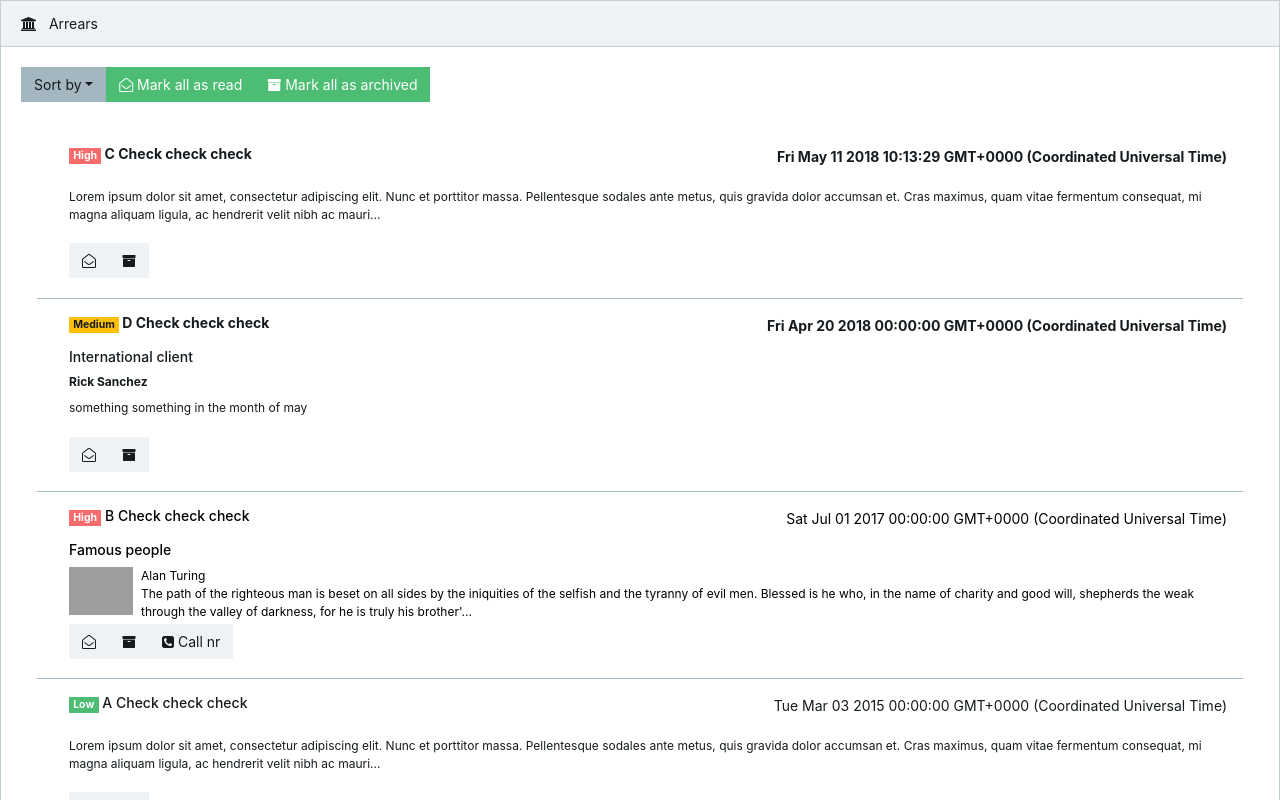
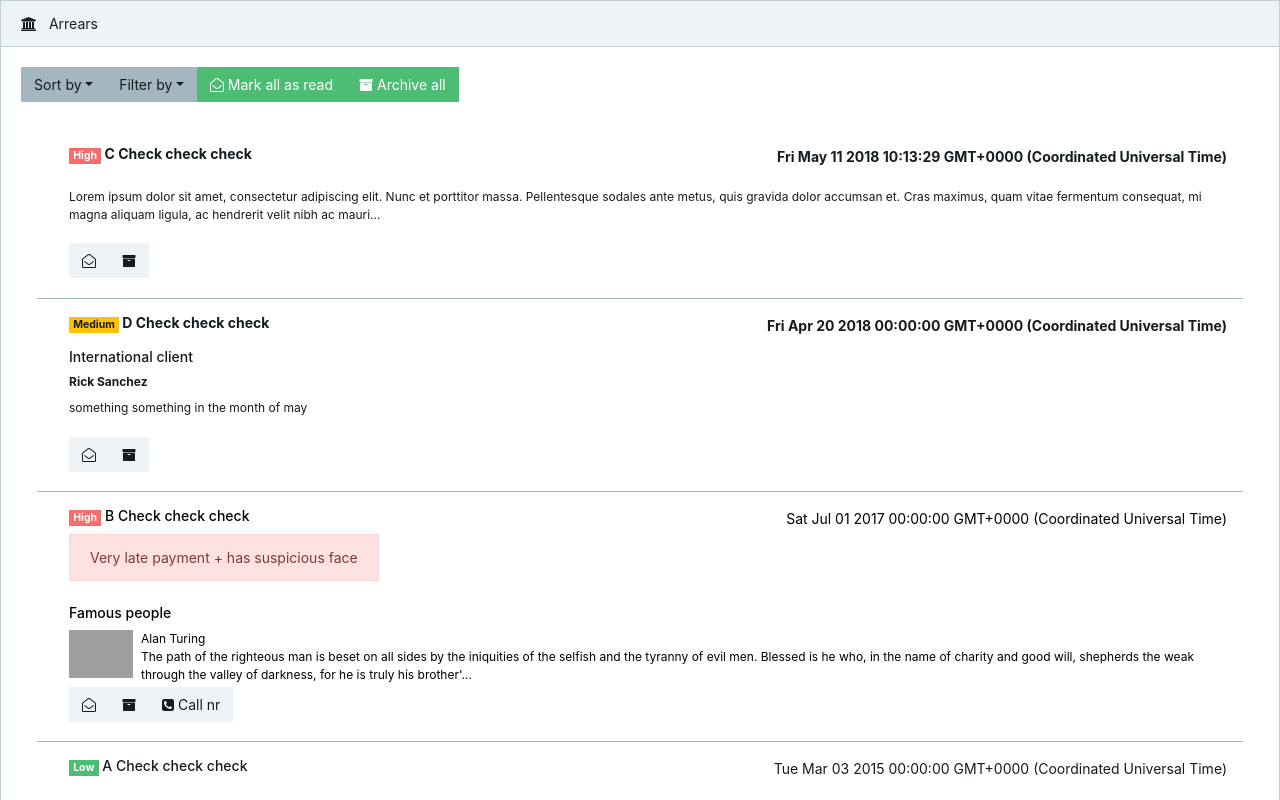
Before and after one commit to twaghmiles/react-table, a React app: page / in a window 1280 px wide. Shown: the top 800 px of the page. Built offline with nearby package versions, Linux system fonts and the light colour scheme; grey boxes are pictures that could not be loaded.

Commit message:
Introduced filtering and refactored notification list to be more dynamic

```diff
--- a/src/App.jsx
+++ b/src/App.jsx
@@ -14,6 +14,7 @@ class App extends Component {
                     id: Math.floor(Math.random() * 1000000 + 1),
                     type: {
                         name: 'type 1',
+                        icon: '',
                         actions: [
                             {
                                 id: 10001000,
@@ -40,6 +41,10 @@ class App extends Component {
                     },
                     title: "B Check check check",
                     date: new Date("2017-07-01"),
+                    alert: {
+                        text: 'Very late payment  + has suspicious face',
+                        color: 'danger'
+                    },
                     priority: {
                         name: "High",
                         value: 1
@@ -170,11 +175,30 @@ class App extends Component {
                     Etiam sed nunc arcu. Cras at tempor orci. Donec rutrum, erat eget blandit eleifend, odio tellus lacinia orci, id venenatis ligula enim eu ante. Proin eget enim efficitur, mollis massa ut, iaculis sapien. Mauris maximus nunc nec imperdiet laoreet. Aenean facilisis vitae est vel sodales. Mauris semper eros sed enim dignissim aliquam. Vivamus non neque et magna pretium euismod. Fusce id eros rutrum neque vestibulum venenatis. Pellentesque at nulla ut ante convallis vestibulum at at urna. Nam dictum ex vitae diam fringilla tristique. Vivamus vulputate a quam at tincidunt. Proin at tortor pulvinar, scelerisque elit ut, tincidunt elit. Donec mattis tortor vitae semper pharetra.`
                 }
             ],
-            selectedItems: [],
             priorityClasses: new Map([['High', 'danger'], ['Medium', 'warning'], ['Low', 'success']]),
             sortableFields: [
                 { title: 'priority', sortByProp: 'value' },
                 { title: 'date', sortByProp: null }
+            ],
+            actions: [
+                {
+                    id: 50001001,
+                    name: 'Mark all as read',
+                    icon: 'fa fa-envelope-open-o',
+                    func: this.handleMarkAllItemsAsRead,
+                    color: 'success'
+                },
+                {
+                    id: 50001010,
+                    name: 'Archive all',
+                    icon: 'fa fa fa-archive',
+                    func: this.handleMarkAllItemsAsArchived,
+                    color: 'success'
+                }
+            ],
+            filters: [
+                { title: 'All', predicateFunc: (item) => !!item },
+                { title: 'Unread', predicateFunc: (item) => !item.isRead }
             ]
 
         }
@@ -182,6 +206,11 @@ class App extends Component {
 
     handlePhonecall = (item) => {
         console.log('.. ring ring', item);
+        const isBiggerThanZero = Math.round(Math.random()) > 0;
+        return {
+            isSuccess: isBiggerThanZero ? true : false,
+            message: isBiggerThanZero ? 'success message' : 'error message'
+        };
     }
 
     handleMarkAsArchived = (item) => {
@@ -194,7 +223,7 @@ class App extends Component {
             }
         });
         this.setState({ items: [...items], selectedItems: items.filter(i => i.isArchived) });
-        const isBiggerThanZero = Math.round(Math.random()) > 0
+        const isBiggerThanZero = Math.round(Math.random()) > 0;
         return {
             isSuccess: isBiggerThanZero ? true : false,
             message: isBiggerThanZero ? 'success message' : 'error message'
@@ -213,7 +242,7 @@ class App extends Component {
     }
 
     handleMarkAsRead = (item) => {
-        const isBiggerThanZero = Math.round(Math.random()) > 0
+        const isBiggerThanZero = Math.round(Math.random()) > 0;
         if (isBiggerThanZero) {
             let { items } = this.state;
             items = items.map(i => {
@@ -232,7 +261,7 @@ class App extends Component {
     }
 
     handleMarkAllItemsAsRead = (item) => {
-        const isBiggerThanZero = Math.round(Math.random()) > 0
+        const isBiggerThanZero = Math.round(Math.random()) > 0;
         if (isBiggerThanZero) {
             let { items } = this.state;
             items = items.map(i => Object.assign(i, i.isRead = true));
--- a/src/components/ItemDetail/index.jsx
+++ b/src/components/ItemDetail/index.jsx
@@ -5,7 +5,7 @@ import { Card } from 'reactstrap';
 const ItemDetail = ({ item, priorityClasses }) => {
     return (
         <Card>
-            <img src="https://peopledotcom.files.wordpress.com/2017/02/polar-bear-6.jpg" alt="ice bear"/>
+            <img src="https://peopledotcom.files.wordpress.com/2017/02/polar-bear-6.jpg" alt="ice bear" width="500"/>
             {/* <CardHeader>
                 <h5>
                     <Badge color={priorityClasses.get(item.priority.name)}>{item.priority.name}</Badge>
--- a/src/components/NotificationList/NotificationListItem/index.js
+++ b/src/components/NotificationList/NotificationListItem/index.js
@@ -1,7 +1,7 @@
 import React, { PureComponent } from 'react';
 import propTypes from 'prop-types';
 import { Link } from 'react-router-dom';
-import { Badge, Button, ButtonGroup, Media } from 'reactstrap';
+import { Alert, Badge, Button, ButtonGroup, Media } from 'reactstrap';
 
 class NotificationListItem extends PureComponent {
 
@@ -44,6 +44,7 @@ class NotificationListItem extends PureComponent {
                 </div>
             )
         }
+        return <div></div>
     }
 
     renderListItem(item, priorityClasses) {
@@ -57,8 +58,10 @@ class NotificationListItem extends PureComponent {
                                 <Badge color={priorityClasses.get(item.priority.name)}>{item.priority.name}</Badge>
                                 <span className="title"> {item.title}</span>
                             </h6>}
+                            {item.alert && <Alert color={item.alert.color}>{item.alert.text}</Alert>}
                     </span>
                     <span className="date"><span className="fa fa-paper-clip"></span> {item.date.toString()}</span>
+
                 </div>
 
                 <div className="description">
@@ -95,7 +98,6 @@ class NotificationListItem extends PureComponent {
                     </Link>
                 }
                 {!item.url && this.renderListItem(item, priorityClasses)}
-
                 <ButtonGroup size="sm" style={{ padding: '0.2rem 0' }}>
                     {this.renderActions(item)}
                 </ButtonGroup>
--- a/src/components/NotificationList/index.js
+++ b/src/components/NotificationList/index.js
@@ -12,11 +12,11 @@ class NotificationList extends PureComponent {
     this.state = {
       sortBy: 'date',
       sortDesc: false,
-      dropdownOpen: false,
-      markAllAsRead: null,
-      markAllAsReadError: null,
-      markAllAsArchived: null,
-      markAllAsArchivedError: null
+      filteredItems: this.props.items,
+      isSortingDropdownOpen: false,
+      isFilteringDropdownOpen: false,
+      successMessage: null,
+      errorMessage: null
     }
   }
 
@@ -40,55 +40,64 @@ class NotificationList extends PureComponent {
     return comparison;
   }
 
-  toggle = () => {
-    const { dropdownOpen } = this.state;
+  toggle = (key) => {
+    const isDropdownOpen = this.state[key];
     this.setState({
-      dropdownOpen: !dropdownOpen
+      [key]: !isDropdownOpen
     });
   }
 
-  handleMarkAllItemsAsRead = () => {
-    const { items } = this.props;
-    const resp = this.props.handleMarkAllItemsAsRead(items);
+  handleAction = (func) => {
+    const resp = func();
     if (resp.isSuccess) {
-      this.setState({ markAllAsRead: resp.message });
-      setTimeout(() => this.setState({ markAllAsRead: null }), 3000);
+      this.setState({ successMessage: resp.message });
+      setTimeout(() => this.setState({ successMessage: null }), 3000);
     } else {
-      this.setState({ markAllAsReadError: resp.message });
-      setTimeout(() => this.setState({ markAllAsReadError: null }), 3000);
+      this.setState({ errorMessage: resp.message });
+      setTimeout(() => this.setState({ errorMessage: null }), 3000);
     }
   }
 
-  handleMarkAllItemsAsArchived = () => {
-    const { items } = this.props;
-    const isSuccess = this.props.handleMarkAllItemsAsArchived(items);
-    if (isSuccess) {
-      this.setState({ markAllAsArchived: true });
-      setTimeout(() => this.setState({ markAllAsArchived: false }), 3000);
-    } else {
-      this.setState({ markAllAsArchivedError: true });
-      setTimeout(() => this.setState({ markAllAsArchivedError: false }), 3000);
-    }
-  }
-
-
-  handleSort(fieldName) {
+  handleSort = (fieldName) => {
     const { sortDesc } = this.state;
     this.setState({ sortBy: fieldName, sortDesc: !sortDesc });
   }
 
-  renderSortingButtons() {
-    const { sortableFields } = this.props;
+  handleFilter = (predicateFunc) => {
+    const { items } = this.props;
+    this.setState({ filteredItems: items.filter(predicateFunc) });
+  }
+
+  handleClick(func, obj, prm) {
+    return func(obj[prm]);
+  }
+
+  renderActions(actions) {
+    if (actions) {
+      return (
+        <div>
+          {
+            actions.map(action => {
+              return <Button key={action.id} color={action.color} onClick={() => this.handleAction(action.func)}><i className={action.icon}></i> {action.name}</Button>
+            })
+          }
+        </div>
+      )
+    }
+  }
+
+  renderButtonDropdown(isOpenKey, arr, action, actionPrm, actionName) {
+    const isDropdownOpen = this.state[isOpenKey];
     return (
-      <ButtonDropdown isOpen={this.state.dropdownOpen} toggle={this.toggle}>
+      <ButtonDropdown isOpen={isDropdownOpen} toggle={() => this.toggle(isOpenKey)}>
         <DropdownToggle caret>
-          Sort by
+          {actionName}
       </DropdownToggle>
         <DropdownMenu>
           {
-            sortableFields.map(field => {
-              return <DropdownItem onClick={() => this.handleSort(field.title)} key={field.title}>
-                Sort by {field.title}
+            arr.map(e => {
+              return <DropdownItem onClick={() => this.handleClick(action, e, actionPrm)} key={e.title}>
+                {actionName} {e.title}
               </DropdownItem >
             })
           }
@@ -98,14 +107,14 @@ class NotificationList extends PureComponent {
   }
 
   renderTableItems() {
-    const { items, sortableFields } = this.props;
-    const { sortBy } = this.state;
+    const { sortableFields } = this.props;
+    const { filteredItems, sortBy } = this.state;
     const sortableProperty = sortableFields.find(f => f.title === sortBy);
 
     return (
       <ul className="messages">
         {
-          items
+          filteredItems
             .sort((a, b) => this.compare(b, a, sortBy, sortableProperty ? sortableProperty.sortByProp : null))
             .map(item => {
               return (
@@ -123,8 +132,8 @@ class NotificationList extends PureComponent {
   }
 
   render() {
-    const { markAllAsRead, markAllAsReadError, markAllAsArchived, markAllAsArchivedError } = this.state;
-    const { icon, title } = this.props;
+    const { successMessage, errorMessage } = this.state;
+    const { icon, title, actions, sortableFields, filters } = this.props;
     return (
       <Card>
         <CardHeader>
@@ -132,30 +141,20 @@ class NotificationList extends PureComponent {
         </CardHeader>
         <CardBody>
           <CardTitle>
-            {this.renderSortingButtons()}
+            {this.renderButtonDropdown('isSortingDropdownOpen', sortableFields, this.handleSort, 'title', 'Sort by')}
+            {this.renderButtonDropdown('isFilteringDropdownOpen', filters, this.handleFilter, 'predicateFunc', 'Filter by')}
             <ButtonGroup>
-              {this.handleMarkAllItemsAsRead && <Button color="success" onClick={this.handleMarkAllItemsAsRead}><i className="fa fa-envelope-open-o"></i> Mark all as read</Button>}
-              {this.handleMarkAllItemsAsArchived && <Button color="success" onClick={this.handleMarkAllItemsAsArchived}><i className="fa fa-archive"></i> Mark all as archived</Button>}
+              {this.renderActions(actions)}
             </ButtonGroup>
           </CardTitle>
-          {markAllAsRead &&
+          {successMessage &&
             <Alert color="success animated fadeIn">
-              All items have been marked as read
+              {successMessage}
             </Alert>
           }
-          {markAllAsReadError &&
+          {errorMessage &&
             <Alert color="danger animated fadeIn">
-              Oh snap
-            </Alert>
-          }
-          {markAllAsArchived &&
-            <Alert color="success animated fadeIn">
-              All items have been marked as archived
-            </Alert>
-          }
-          {markAllAsArchivedError &&
-            <Alert color="danger animated fadeIn">
-              Oh snap
+              {errorMessage}
             </Alert>
           }
           <div className="animated fadeIn">
```
